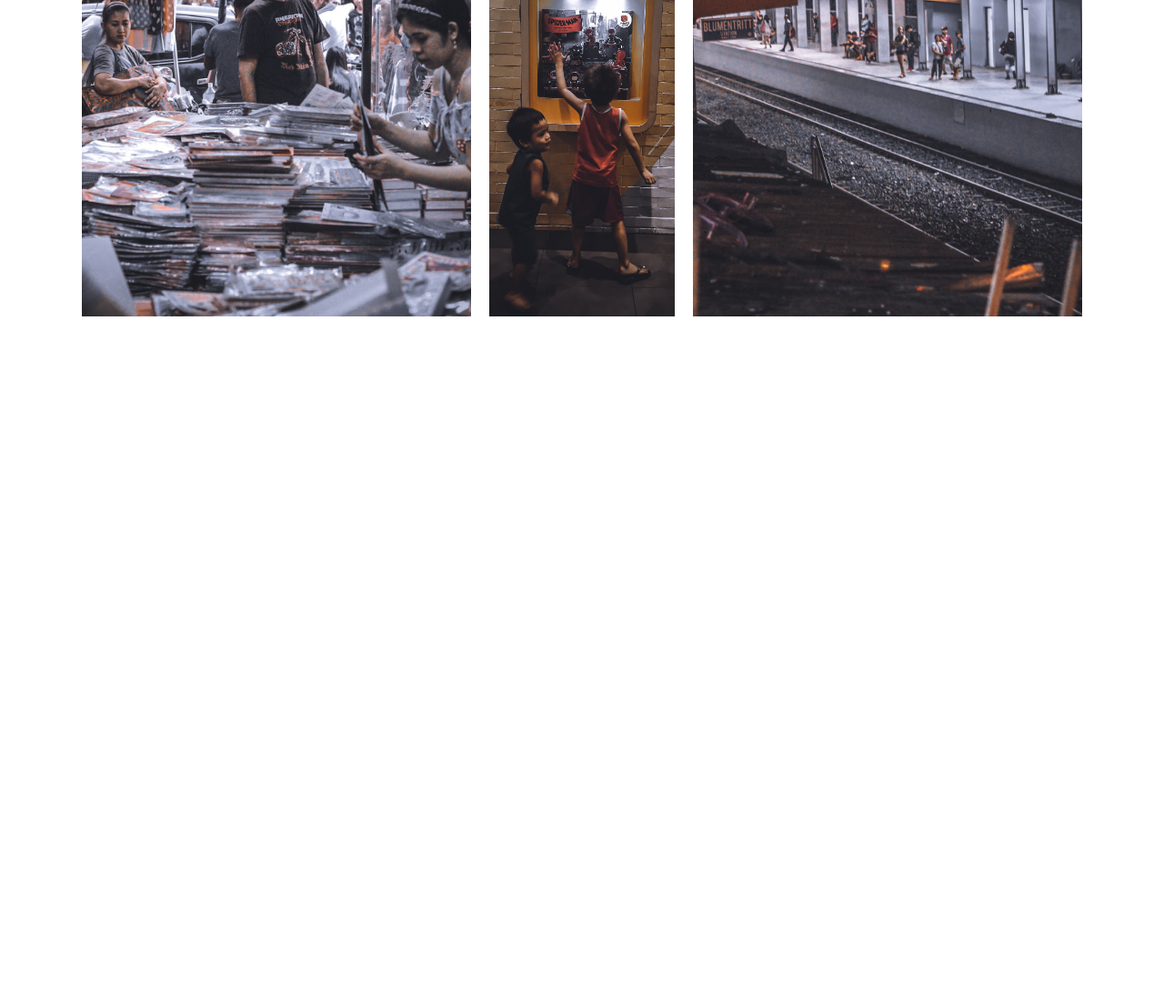
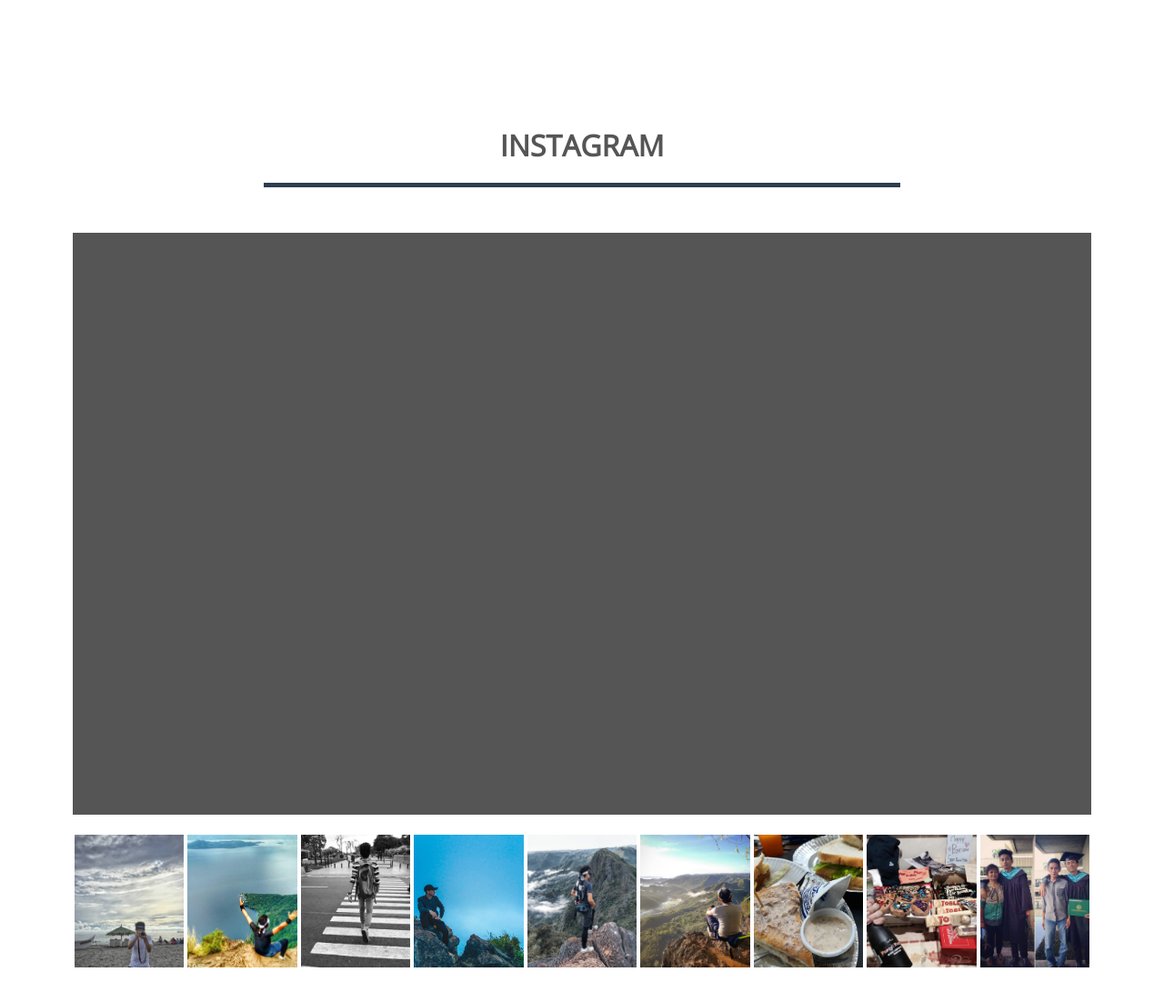
Before and after one commit to matborj21/photographer-website-template, a website: page dist/index.html in a window 1280 px wide. Shown: the part 1680-2782 px from the top of the page at 91% size. Before the commit the page ends 2138 px from the top, so only its background shows below. Drawn offline with nearby package versions, Linux system fonts and the light colour scheme.

Commit message:
added instagram section

```diff
--- a/scss/main.scss
+++ b/scss/main.scss
@@ -39,9 +39,17 @@ a {
   flex-wrap: wrap;
   justify-content: center;
 }
+.insta-grid {
+  width: 100%;
+  display: flex;
+  flex-flow: row;
+  align-content: flex-start;
+
+}
 
 hr {
-  width: 100%;
+  width: 700px;
+  margin: 0 auto;
   height: 5px;
   background-color: #2c3e50;
   border: 0;
@@ -86,7 +94,8 @@ section {
   .title-section {
     text-transform: uppercase;
     font: bold 2rem "Open Sans", sans-serif;
-    margin-bottom: 40px;
+    margin-top: -50px;
+    margin-bottom: 20px;
     text-align: center;
   }
 }
@@ -134,11 +143,12 @@ section {
 .gallery {
   .grid {
     li {
-      height: 500px;
+      height: 350px;
       padding: 10px;
       background-clip: content-box;
       background-size: cover;
       background-position: center;
+      background-color: #000;
 
       &.small {
         flex-basis: 20%;
@@ -147,6 +157,39 @@ section {
         flex-basis: 40%;
       }
     }
+  }
+}
+
+.insta-pic {
+  .insta-grid {
+    li {
+    cursor: pointer;
+    height: 150px;
+    padding: 2px;
+    background-clip: content-box;
+    background-size: cover;
+    background-position: center;
+    background-color: #3498db;
+    transition: all 1s ease-out;
+    &.small {
+        flex-basis: 20%;
+
+        &:hover {
+          opacity: 0.75;
+          background-color: #3498db;
+        }
+      }
+    }
+
+
+  }
+  .inst-pic-container {
+
+    margin-bottom: 20px;
+    width: 100%;
+    height: 80vh;
+    background-color: #555;
+    z-index: -1;
   }
 }
 
```
Also changed, not shown: dist/css/main.css, dist/index.html, 1 other file.
